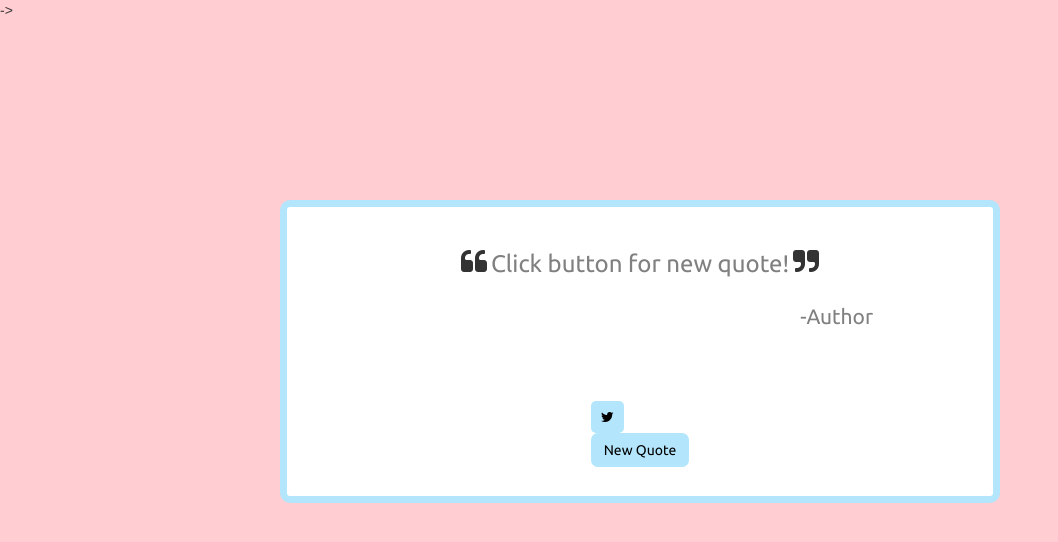
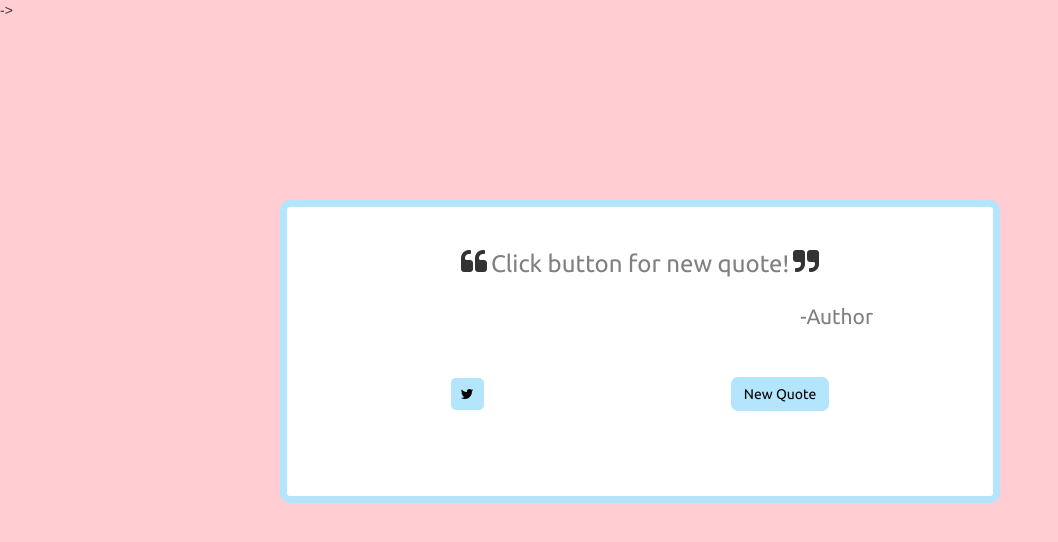
Before and after one commit to effzedwhy/QuoteGenerator, a plain HTML site: page index.html in a window 1280 px wide. Shown: the whole page, without its empty margins (0-1058 px from the left). Drawn offline with nearby package versions, Linux system fonts and the light colour scheme.

Commit message:
Update index.html

```diff
--- a/index.html
+++ b/index.html
@@ -28,18 +28,18 @@
         <i class="fa fa-quote-right fa-2x"></i>
               <div class="author">
         <span id="author">-Author</span>
+      </div> <div class="buttons-box">
+        <div class="left-box"><a class="button" id="tweet-quote" href="https://twitter.com/intent/tweet" title="Tweet this quote!" target="_blank">
+        <i class="fa fa-twitter"></i>
+           </a>
+
+              </div>
+        <div class="quote-button"><button id="new-quote" class="btn">New Quote</button>
+        </div>
       </div>
       </div>
 
-      <div class="buttons-box">
-        <div class="left-box"><a class="button" id="tweet-quote" href="https://twitter.com/intent/tweet" title="Tweet this quote!" target="_blank">
-        <i class="fa fa-twitter"></i>
-           </a>
-              <div class="quote-button"><button id="new-quote" class="btn">New Quote</button>
-        </div>
-              </div>
 
-      </div>
   </div>
 
   </section>
```
